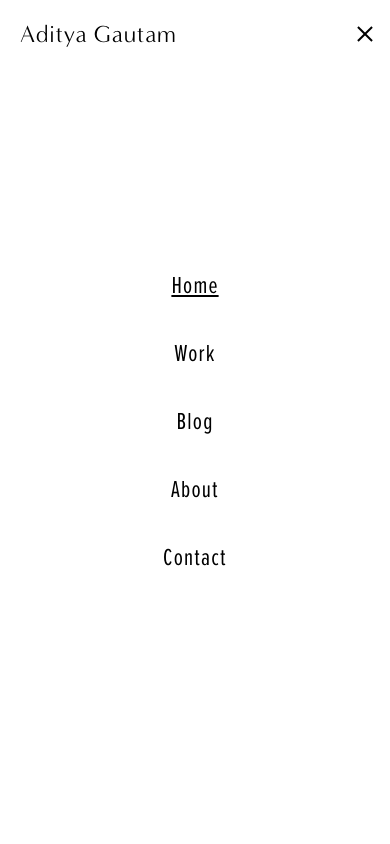
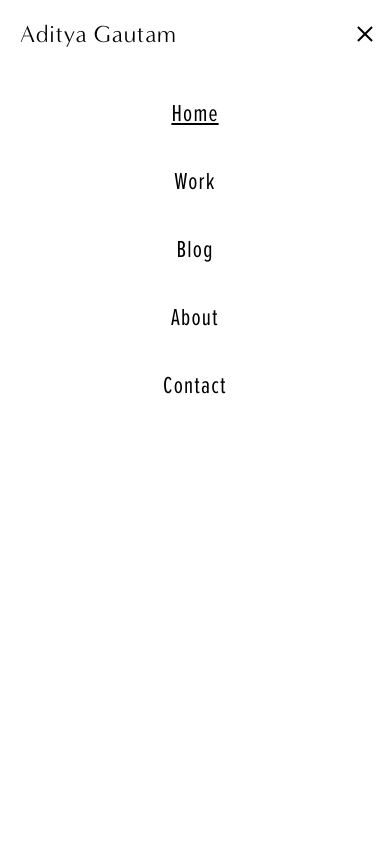
Before and after one commit to 108aryanmaurya/A_WritersPortfolio, a React (Vite) app: page / in a window 390 px wide. Both pictures are taken after a click on the element 365 px from the left and 33 px from the top of the page. Shown: the top 844 px of the page. Built offline with nearby package versions, Linux system fonts and the light colour scheme.

Commit message:
About chanfes

```diff
--- a/src/components/Navbar.jsx
+++ b/src/components/Navbar.jsx
@@ -47,9 +47,9 @@ const Navbar = () => {
             }  top-0 flex  max-md:flex-row max-md:justify-between my-5 max-md:my-2 items-center w-full`}
           >
             <div
-              className={` ${
-                location.pathname === "/About" ? "" : ""
-              } head-title flex font-serif items-center text-4xl max-md:text-2xl tracking-wide my-3 max-md:m-0 mt-0 max-md:ml-5`}
+              className={` ${location.pathname === "/About" ? "" : ""} ${
+                showNav ? "text-black" : ""
+              } head-title flex font-serif transition-all duration-300 items-center text-4xl max-md:text-2xl tracking-wide my-3 max-md:m-0 mt-0 max-md:ml-5`}
             >
               <span>A</span>ditya&nbsp;
               <span>G</span>autam
--- a/src/components/SideNav.jsx
+++ b/src/components/SideNav.jsx
@@ -19,8 +19,8 @@ export default function SideNav(props) {
         onClick={handleOutsideClick}
         className="backdrop-blur-sm fixed select-none w-screen sidenav bg-Opacitywhite h-[100vh] overflow-hidden  z-[99] transition-all ease-in-out delay-75 duration-200"
       >
-        <div className="w-full flex justify-evenly select-none h-full bg-white shadow-lg overflow-hidden dark:bg-darkBgMain flex-col cursor-pointer">
-          <div className="flex items-center w-auto">
+        <div className="w-full flex justify-start  select-none h-full bg-white shadow-lg overflow-hidden dark:bg-darkBgMain flex-col cursor-pointer">
+          <div className="flex w-auto mt-24">
             <ul className="flex-1 flex flex-col items-center gap-8">
               {navLinks.map((item) => (
                 <li key={item.label} className="px-2">
```
